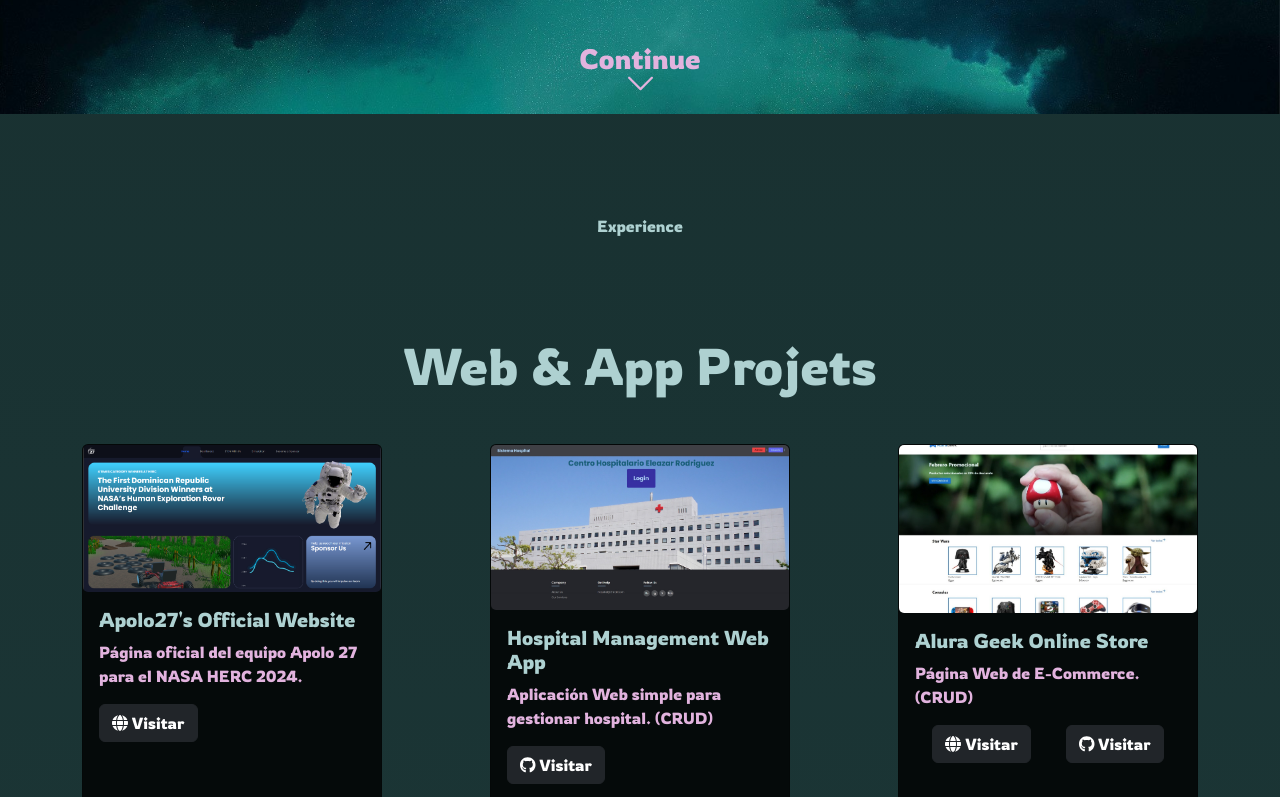
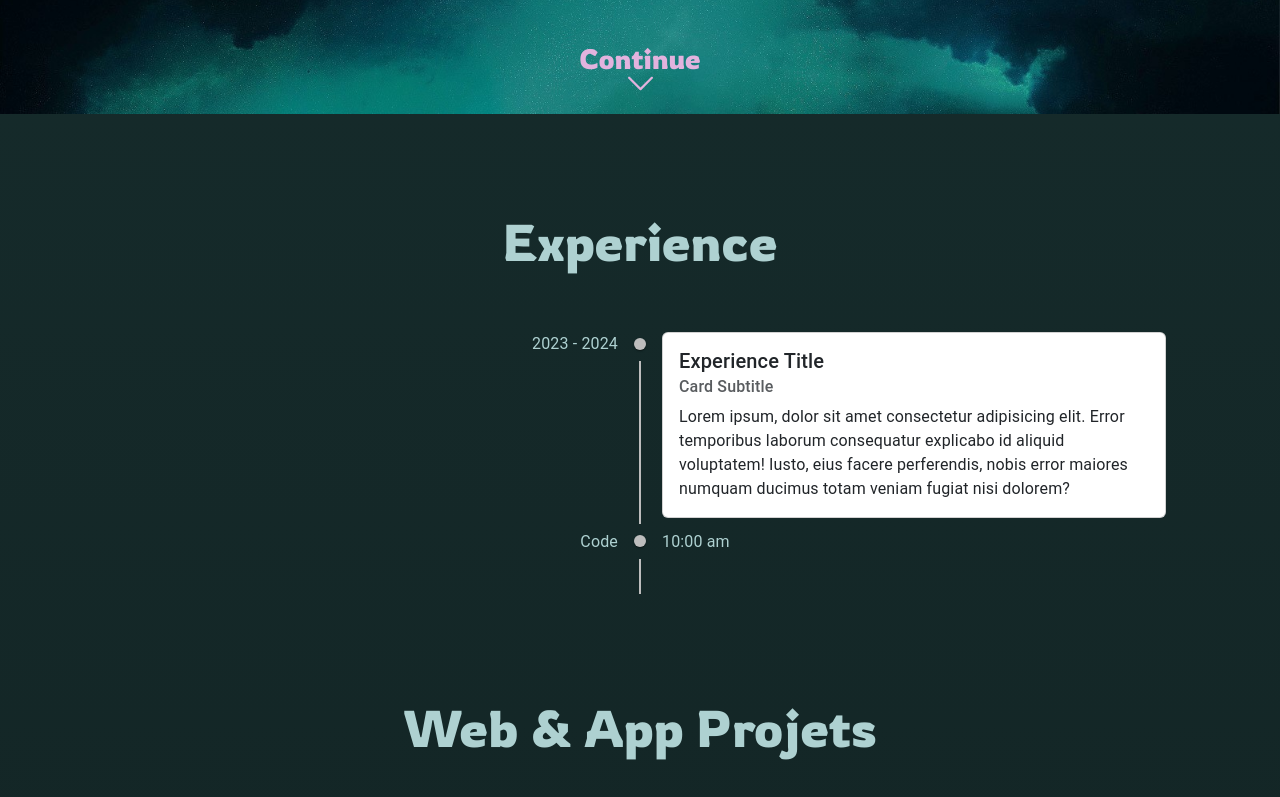
Before and after one commit to ctrl-Sebastian/Portfolio, a React (Vite) app: page / in a window 1280 px wide. Shown: the part 686-1483 px from the top of the page. Built offline with nearby package versions, Linux system fonts and the light colour scheme.

Commit message:
inicio de experience

```diff
--- a/src/components/ContactMe/ContactMe.css
+++ b/src/components/ContactMe/ContactMe.css
@@ -47,7 +47,7 @@
     background-color: var(--secondary);
     color: var(--darkerBg);
     border: 2px black solid;
-
+    cursor: pointer;
 }
 
 @media screen and (max-width: 400px){
--- a/src/components/Experience/index.jsx
+++ b/src/components/Experience/index.jsx
@@ -1,7 +1,63 @@
 import './Experience.css'
+
+import * as React from 'react';
+import Timeline from '@mui/lab/Timeline';
+import TimelineItem from '@mui/lab/TimelineItem';
+import TimelineSeparator from '@mui/lab/TimelineSeparator';
+import TimelineConnector from '@mui/lab/TimelineConnector';
+import TimelineContent from '@mui/lab/TimelineContent';
+import TimelineDot from '@mui/lab/TimelineDot';
+import TimelineOppositeContent from '@mui/lab/TimelineOppositeContent';
+
+import Card from 'react-bootstrap/Card'
+
+
 function Experience() {
   return (
-    <div>Experience</div>
+    <section id='modeling' className='section-react'>
+      <h1>Experience</h1>
+      <Timeline position="alternate">
+        <TimelineItem>
+          <TimelineOppositeContent color="var(--text)">
+            2023 - 2024
+          </TimelineOppositeContent>
+
+          <TimelineSeparator>
+            <TimelineDot />
+            <TimelineConnector />
+          </TimelineSeparator>
+
+          <TimelineContent>
+            <Card>
+              <Card.Body>
+                <Card.Title>
+                  Experience Title
+                </Card.Title>
+                <Card.Subtitle className="mb-2 text-muted">Card Subtitle</Card.Subtitle>
+
+                <Card.Text>
+                  Lorem ipsum, dolor sit amet consectetur adipisicing elit. Error temporibus laborum consequatur explicabo id aliquid voluptatem! Iusto, eius facere perferendis, nobis error maiores numquam ducimus totam veniam fugiat nisi dolorem?
+                </Card.Text>
+              </Card.Body>
+            </Card>
+          </TimelineContent>
+
+        </TimelineItem>
+
+        <TimelineItem>
+          <TimelineOppositeContent color="var(--text)">
+            10:00 am
+          </TimelineOppositeContent>
+
+          <TimelineSeparator>
+            <TimelineDot />
+            <TimelineConnector />
+          </TimelineSeparator>
+
+          <TimelineContent>Code</TimelineContent>
+        </TimelineItem>
+    </Timeline>
+    </section>
   )
 }
 
--- a/src/index.css
+++ b/src/index.css
@@ -10,7 +10,7 @@
 
 body {
   --text: #aed1d1;
-  --Bg: #234343;
+  --Bg: #0b1414;
   --darkerBg: #172e2e;
   --cardBg: #050a0a;
   --cardTitleBg: #263333;
```
